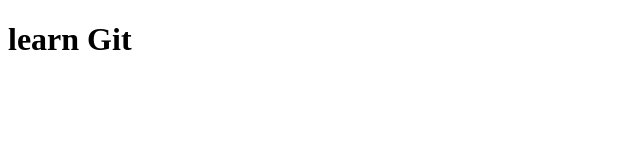
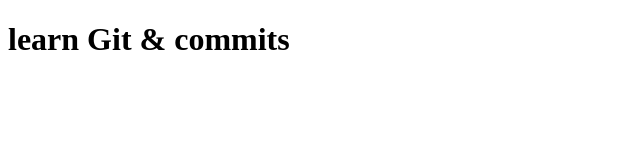
Before and after one commit to rohnur33/learngit, a plain HTML site: page index.html in a window 1280 px wide. Shown: the whole page, without its empty margins (0-640 px from the left). Drawn offline with Linux system fonts and the light colour scheme.

Commit message:
menmabah kata index

```diff
--- a/index.html
+++ b/index.html
@@ -4,6 +4,6 @@
 	<title>tes</title>
 </head>
 <body>
-	<h1>learn Git</h1>
+	<h1>learn Git & commits</h1>
 </body>
 </html>
```
